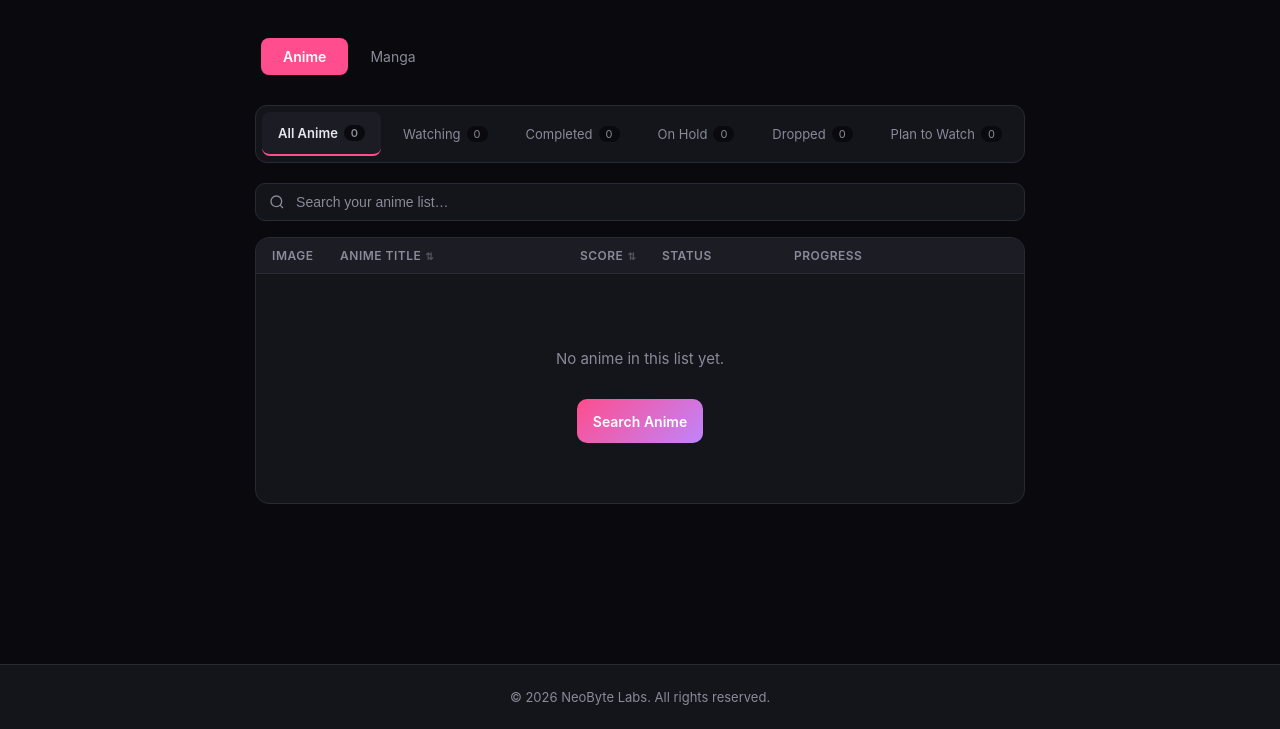
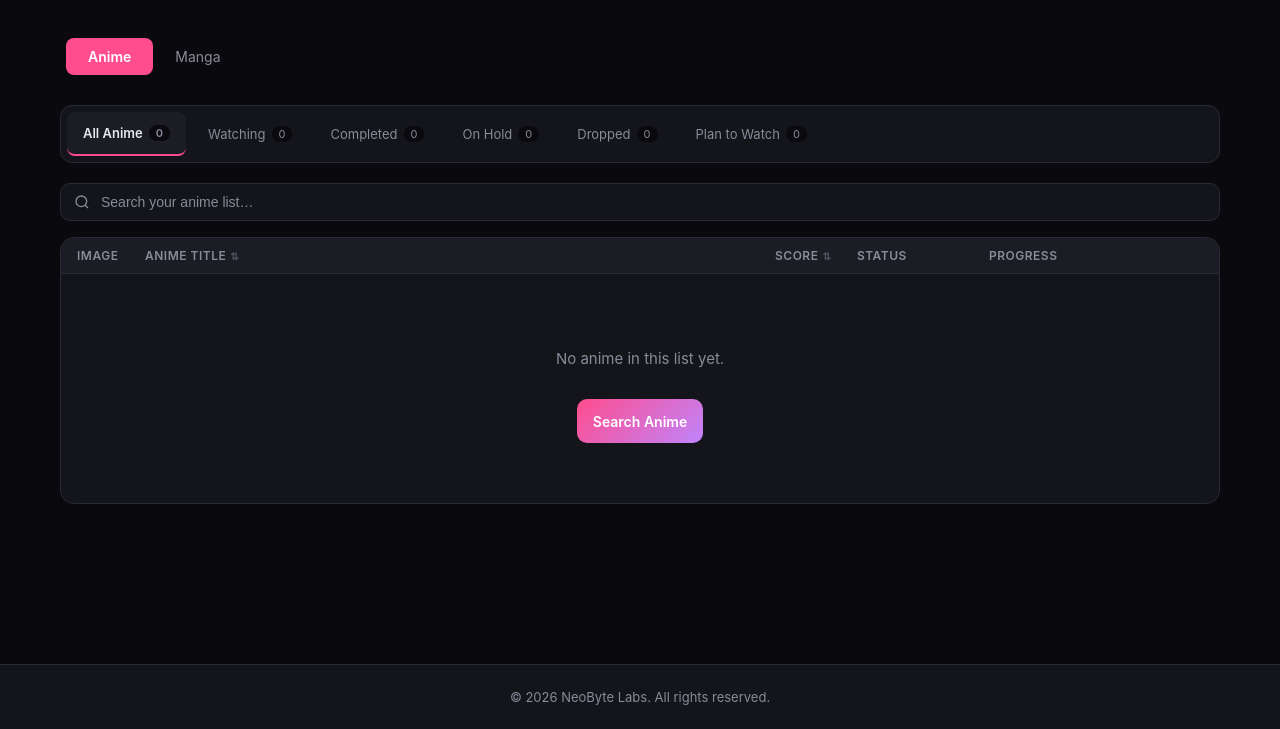
Before and after one commit to SiegwardsHaven/anitracker, a Flask app: page /list in a window 1280 px wide. Shown: the part 71-800 px from the top of the page. Run offline with Flask 3, Linux system fonts and the light colour scheme; the visitor is signed in with stand-in values (Sample User, id 1); data that the repository does not hold is empty.

Commit message:
Fix page width collapse after removing min-width constraints (CSS v31)
body is flex-direction:column and .page had margin:0 auto — flex auto margin
overrides align-items:stretch, so removing the 900px min-widths caused .page
to shrink to content width. Added width:100% and box-sizing:border-box to .page.

```diff
--- a/static/css/style.css
+++ b/static/css/style.css
@@ -43,7 +43,7 @@ a { color: inherit; text-decoration: none; }
 }
 .btn-logout:hover { color: var(--accent); }
 
-.page { padding: 32px 60px 80px; margin: 0 auto; }
+.page { padding: 32px 60px 80px; margin: 0 auto; width: 100%; box-sizing: border-box; }
 
 /* ---------- buttons ---------- */
 .btn {
--- a/templates/base.html
+++ b/templates/base.html
@@ -8,7 +8,7 @@
   <link rel="preconnect" href="https://fonts.googleapis.com">
   <link rel="preconnect" href="https://fonts.gstatic.com" crossorigin>
   <link href="https://fonts.googleapis.com/css2?family=Anton&display=swap" rel="stylesheet">
-  <link rel="stylesheet" href="{{ url_for('static', filename='css/style.css') }}?v=30">
+  <link rel="stylesheet" href="{{ url_for('static', filename='css/style.css') }}?v=31">
 </head>
 <body>
   <nav class="topnav">
```
